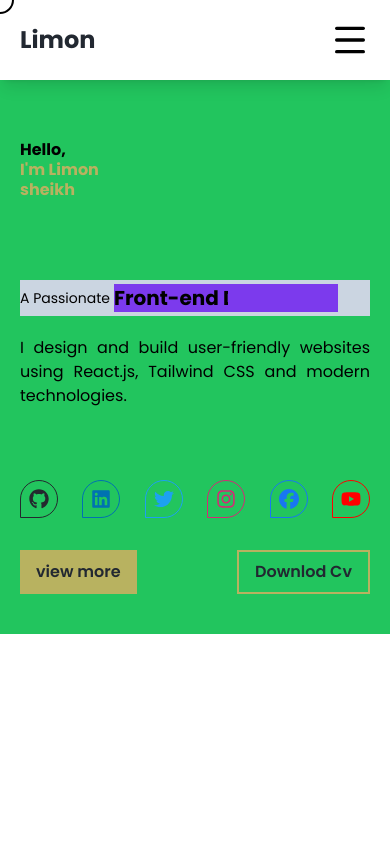
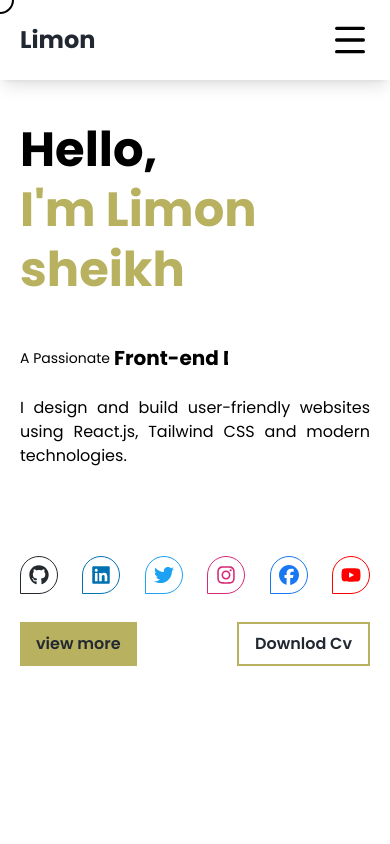
Before and after one commit to Limon-sheikh/My-portfolio, a React (Vite) app in the folder my-website/: page / in a window 390 px wide. Shown: the top 844 px of the page. Built offline with nearby package versions, Linux system fonts and the light colour scheme.

Commit message:
hero section mobile device responsive update

```diff
--- a/my-website/src/pages/Hero.jsx
+++ b/my-website/src/pages/Hero.jsx
@@ -11,33 +11,33 @@ const Home = () => {
 
 
   return (
-    <section id="hero" className="min-h-[calc(100vh-80px)] md:bg-orange-500">
-      <div className="container mx-auto min-h-[calc(100vh-80px)] md:flex flex-col justify-center       md:bg-pink-400">
-        <div id="wraper" className="px-5 md:px-0 md:grid md:grid-cols-12     bg-green-500 ">
+    <section id="hero" className="min-h-[calc(100vh-80px)] sm:bg-orange-500">
+      <div className="container mx-auto min-h-[calc(100vh-80px)] md:flex flex-col justify-center       sm:bg-pink-400">
+        <div id="wraper" className="px-5 md:px-0 md:grid md:grid-cols-12     sm:bg-green-500 ">
 
-          <div className="flex flex-col md:col-span-6   md:bg-yellow-300 ">
-            <div className="md:bg-yellow-600 ">
-              <h1 className="leading-tight text-[clamp(4rem, 6vh, 8rem)] font-bold mt-10  pt-5 pb-10 md:pb-0">
+          <div className="flex flex-col md:col-span-6     sm:bg-yellow-300 ">
+            <div className="pt-10 sm:pt-12 md:pt-14       sm:bg-yellow-600 ">
+              <h1 className="text-5xl md:text-6xl lg:text-7xl font-bold leading-tight ">
                 {hello} <br />
                 <span className="text-accent ">{limon}</span>
                 <br />
                 <span className="text-accent ">{sheikh}</span>
               </h1>
               {/* typewriter */}
-              <div className="mt-10 flex items-center flex-wrap gap-1 sm:gap-2 py-1 bg-slate-300">
+              <div className="flex items-center flex-wrap gap-1 sm:gap-2 py-1 mt-10      sm:bg-red-300">
                 <span className="text-[14px] sm:text-base">{title}</span>
-                <div className="w-56 sm:w-72 md:w-[16.5rem] flex items-center overflow-hidden overw whitespace-nowrap bg-violet-600 ">
+                <div className="w-56 sm:w-72 md:w-[16.5rem] flex items-center overflow-hidden overw whitespace-nowrap">
                   <div className="inline-block">
                     <span className="text-xl sm:text-2xl flex items-center font-bold typewriter">{titleName}</span>
                   </div>
                 </div>
               </div>
-              <p className="py-5 text-justify text-base">{description}</p>
+              <p className="pt-5 text-justify text-base">{description}</p>
             </div>
 
 
-            <div className="py-10 md:py-0 md:bg-yellow-900 md:mt-5">
-              <div className="grid grid-flow-col justify-between md:justify-start md:gap-6 md:bg-violet-600 py-3 md:py-2">
+            <div className="mt-20 sm:bg-yellow-900 ">
+              <div className="grid grid-flow-col justify-between md:justify-start md:gap-6 py-2">
                 {socials.map((social, index) => (
                   <a
                     key={index}
@@ -69,7 +69,7 @@ const Home = () => {
               </div>
 
 
-              <div className="mt-5 md:pb-8 flex justify-between md:justify-start md:gap-16">
+              <div className="flex justify-between md:justify-start md:gap-16 pt-5 pb-10   sm:bg-orange-800">
                 <Button
                   title="view more"
                   border={false}
--- a/my-website/tailwind.config.js
+++ b/my-website/tailwind.config.js
@@ -20,6 +20,7 @@ export default {
       fontFamily: {
         inter: ['Inter', 'sans-serif'],
         poppins: ['Poppins', 'sans-serif'],
+        cambodia: ['"Battambang"', 'sans-serif'],
       },
 
     },
```
